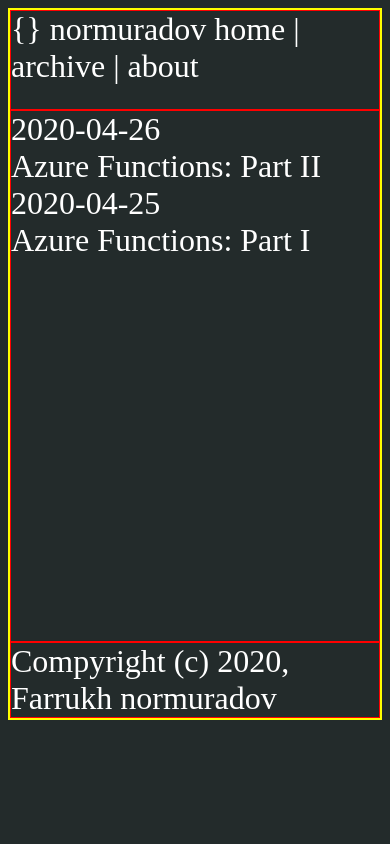
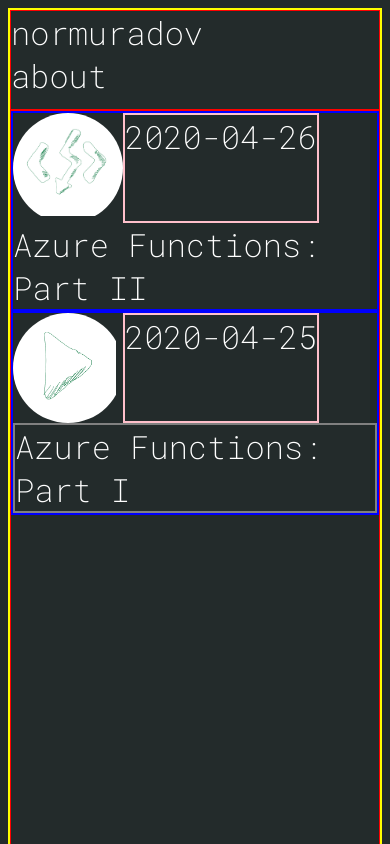
Before and after one commit to pharrukh/Front-End-Web-Developer-Nanodegree-Program, a plain HTML site: page Project_1/index.html in a window 390 px wide. Shown: the top 844 px of the page. Drawn offline with Linux system fonts and the light colour scheme.

Commit message:
chore: add imports to css

```diff
--- a/Project_1/index.html
+++ b/Project_1/index.html
@@ -2,19 +2,44 @@
 <html>
   <head>
     <title>normuradov blog</title>
+    <link
+      href="https://fonts.googleapis.com/css2?family=Roboto+Mono:wght@200&display=swap"
+      rel="stylesheet"
+    />
     <link href="styles/main.css" rel="stylesheet" />
     <link rel="icon" type="image/png" href="images/icon.png" />
   </head>
   <body>
     <div class="container">
       <!-- TODO: add logo -->
-      <div class="header box">{} normuradov home | archive | about</div>
+      <div class="navigation box">
+        <div id="name">normuradov</div>
+        <div class="navigation-element">about</div>
+      </div>
       <div class="content box">
         <div class="post">
-          <div class="dat̃e">2020-04-26</div>
-          <div class="title">Azure Functions: Part II</div>
+          <div class="maxthumb" id="az-func-overview-post">
+            <a href="">
+              <!-- <img
+                class="img-post"
+                src="images/az-func-overview.png"
+                alt="Overview of Azure Functions"
+              /> -->
+            </a>
+          </div>
+          <div class="date">2020-04-26</div>
+          <div class="post-title">Azure Functions: Part II</div>
         </div>
         <div class="post">
+          <div class="maxthumb" id="az-func-bindings-post">
+            <a href="">
+              <!-- <img
+                class="img-post"
+                src="images/az-func-binding-storage.png"
+                alt="Azure Function Bindings"
+              /> -->
+            </a>
+          </div>
           <div class="date">2020-04-25</div>
           <div class="title">Azure Functions: Part I</div>
         </div>
--- a/Project_1/styles/main.css
+++ b/Project_1/styles/main.css
@@ -1,10 +1,15 @@
-
+@import "advert.css";
+@import "footer.css";
+@import "navigation.css";
+@import "post-review.css";
+@import "subscription.css";
 
 @media (max-width: 600px) {
   body {
     background-color: #232b2b;
     font-size: 2em;
     color: white;
+    font-family: "Roboto Mono", monospace;
   }
 
   .container {
@@ -14,15 +19,45 @@
     border: 2px solid yellow;
   }
 
+  .post {
+    display: flex;
+    flex-direction: row;
+    flex-wrap: wrap;
+    align-content: center;
+    border: 2px solid blue;
+  }
+
+  .date {
+    border: 2px solid pink;
+  }
+
+  .title {
+    border: 2px solid grey;
+  }
+
+  .maxthumb {
+    background-size: contain;
+    background-repeat: no-repeat;
+    border-radius: 60px;
+    width: 110px;
+    height: 110px;
+  }
+
+  #az-func-overview-post {
+    background-image: url(../images/az-func-icon.jpg);
+  }
+
+  #az-func-bindings-post {
+    background-image: url(../images/play-icon.jpg);
+  }
+
   .box {
     border: 1px solid red;
   }
 }
 
 @media (min-width: 601px) and (max-width: 1200px) {
-
 }
 
 @media (min-width: 1201px) {
-
 }
```
Also changed, not shown: Project_1/test.html (added, +13 -0 lines), Project_1/images/az-func-icon.jpg (added), Project_1/images/play-icon.jpg (added), Project_1/styles/advert.css (added), Project_1/styles/footer.css (added), Project_1/styles/navigation.css (added), Project_1/styles/post-preview.css (added), Project_1/styles/subscription.css (added).
